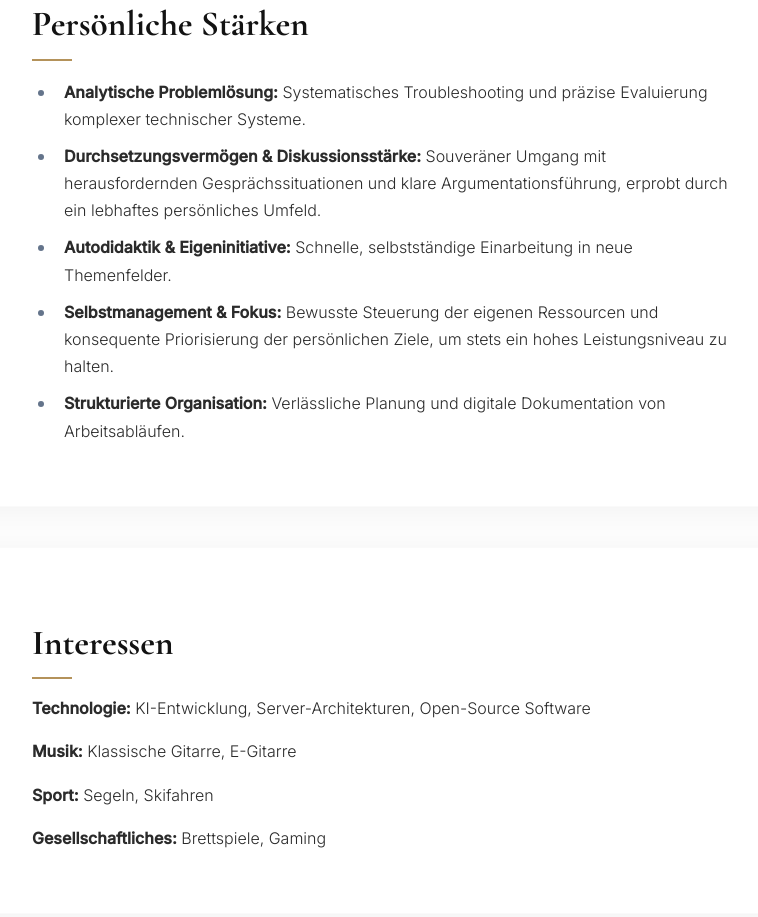
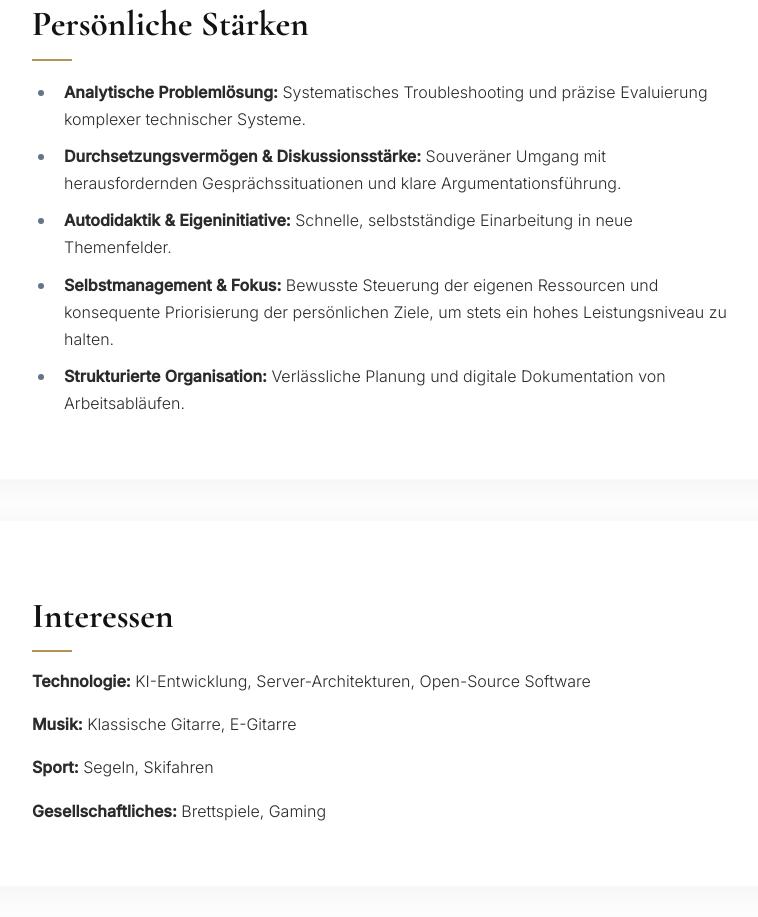
Before and after one commit to dyfka99-hue/lebenslauf, a plain HTML site: page index.html in a window 1280 px wide. Shown: the part 3784-4701 px from the top of the page, without its empty margins (259-1017 px from the left). Drawn offline with nearby package versions, Linux system fonts and the light colour scheme.

Commit message:
Satz verbessert

```diff
--- a/index.html
+++ b/index.html
@@ -227,7 +227,7 @@
                 <div class="entry">
                     <ul>
                         <li><strong>Analytische Problemlösung:</strong> Systematisches Troubleshooting und präzise Evaluierung komplexer technischer Systeme.</li>
-                        <li><strong>Durchsetzungsvermögen & Diskussionsstärke:</strong> Souveräner Umgang mit herausfordernden Gesprächssituationen und klare Argumentationsführung, erprobt durch ein lebhaftes persönliches Umfeld.</li>
+                        <li><strong>Durchsetzungsvermögen & Diskussionsstärke:</strong> Souveräner Umgang mit herausfordernden Gesprächssituationen und klare Argumentationsführung.</li>
                         <li><strong>Autodidaktik & Eigeninitiative:</strong> Schnelle, selbstständige Einarbeitung in neue Themenfelder.</li>
                         <li><strong>Selbstmanagement & Fokus:</strong> Bewusste Steuerung der eigenen Ressourcen und konsequente Priorisierung der persönlichen Ziele, um stets ein hohes Leistungsniveau zu halten.</li>
                         <li><strong>Strukturierte Organisation:</strong> Verlässliche Planung und digitale Dokumentation von Arbeitsabläufen.</li>
```
